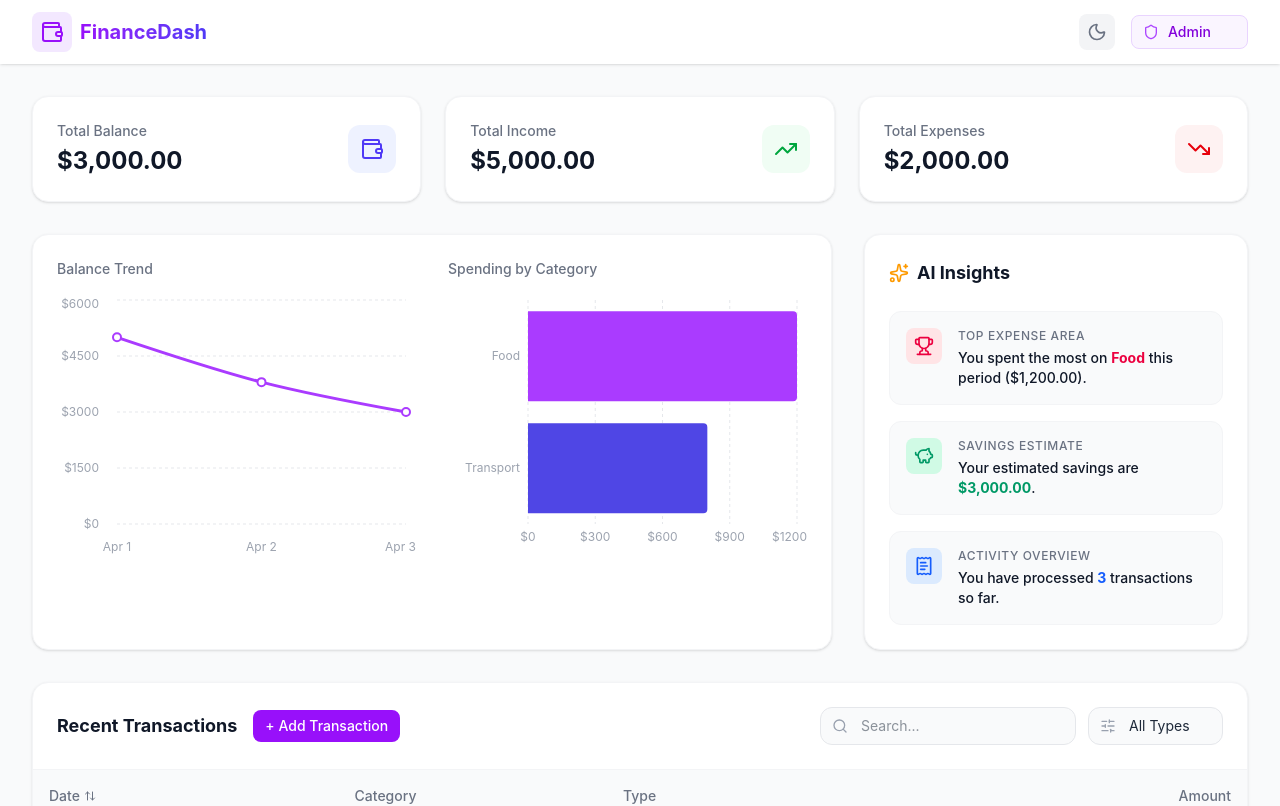
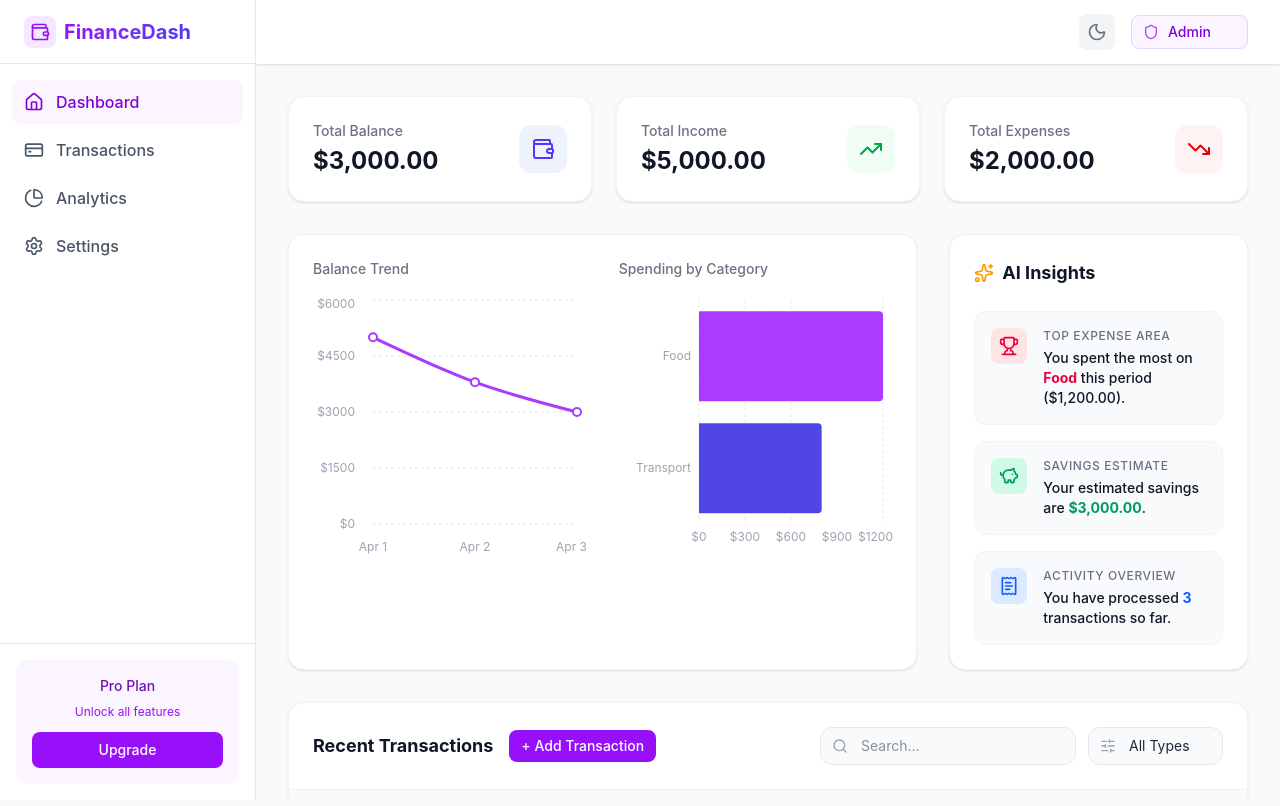
Before and after one commit to umeshh-kuumar/finance-dashboard, a React (Vite) app: page / in a window 1280 px wide. Shown: the top 806 px of the page. Built offline with nearby package versions, Linux system fonts and the light colour scheme.

Commit message:
add Sidebar

```diff
--- a/src/App.jsx
+++ b/src/App.jsx
@@ -2,12 +2,18 @@ import React from 'react';
 import './App.css';
 import Navbar from './components/Navbar';
 import Dashboard from './pages/Dashboard';
+import Sidebar from './components/Sidebar';
 
 function App() {
   return (
-    <div className="min-h-screen bg-gray-50 dark:bg-gray-900 transition-colors duration-200">
-      <Navbar />
-      <Dashboard />
+    <div className="flex h-screen bg-gray-50 dark:bg-gray-900 transition-colors duration-200 overflow-hidden">
+      <Sidebar />
+      <div className="flex-1 flex flex-col overflow-hidden">
+        <Navbar />
+        <div className="flex-1 overflow-y-auto">
+          <Dashboard />
+        </div>
+      </div>
     </div>
   );
 }
--- a/src/components/Navbar.jsx
+++ b/src/components/Navbar.jsx
@@ -9,7 +9,7 @@ const Navbar = () => {
     <nav className="bg-white dark:bg-gray-800 shadow-sm sticky top-0 z-10 transition-colors duration-200">
       <div className="max-w-7xl mx-auto px-4 sm:px-6 lg:px-8">
         <div className="flex justify-between items-center h-16">
-          <div className="flex items-center gap-2">
+          <div className="flex items-center gap-2 md:hidden">
             <div className="p-2 bg-purple-100 dark:bg-purple-900 rounded-lg">
               <Wallet className="w-6 h-6 text-purple-600 dark:text-purple-300" />
             </div>
@@ -17,6 +17,8 @@ const Navbar = () => {
               FinanceDash
             </span>
           </div>
+          {/* Spacer for md screens where logo is hidden */}
+          <div className="hidden md:block"></div>
 
           <div className="flex items-center gap-4">
             <button
--- /dev/null
+++ b/src/components/Sidebar.jsx
@@ -0,0 +1,56 @@
+import React from 'react';
+import { Home, PieChart, CreditCard, Settings, Wallet } from 'lucide-react';
+
+const Sidebar = () => {
+  return (
+    <aside className="w-64 bg-white dark:bg-gray-800 border-r border-gray-200 dark:border-gray-700 hidden md:flex flex-col transition-colors duration-200 sticky top-0 h-screen">
+      <div className="h-16 border-b border-gray-200 dark:border-gray-700 flex items-center px-6 gap-2">
+        <div className="p-1.5 bg-purple-100 dark:bg-purple-900 rounded-lg">
+          <Wallet className="w-5 h-5 text-purple-600 dark:text-purple-300" />
+        </div>
+        <span className="text-xl font-bold bg-clip-text text-transparent bg-gradient-to-r from-purple-600 to-indigo-600 dark:from-purple-400 dark:to-indigo-400">
+          FinanceDash
+        </span>
+      </div>
+      <nav className="flex-1 overflow-y-auto py-4">
+        <ul className="space-y-1 px-3">
+          <li>
+            <a href="#" className="flex items-center gap-3 px-3 py-2.5 bg-purple-50 dark:bg-purple-900/30 text-purple-700 dark:text-purple-300 rounded-lg">
+              <Home className="w-5 h-5" />
+              <span className="font-medium">Dashboard</span>
+            </a>
+          </li>
+          <li>
+            <a href="#" className="flex items-center gap-3 px-3 py-2.5 text-gray-600 dark:text-gray-400 hover:bg-gray-50 dark:hover:bg-gray-700/50 hover:text-gray-900 dark:hover:text-gray-200 rounded-lg transition-colors">
+              <CreditCard className="w-5 h-5" />
+              <span className="font-medium">Transactions</span>
+            </a>
+          </li>
+          <li>
+            <a href="#" className="flex items-center gap-3 px-3 py-2.5 text-gray-600 dark:text-gray-400 hover:bg-gray-50 dark:hover:bg-gray-700/50 hover:text-gray-900 dark:hover:text-gray-200 rounded-lg transition-colors">
+              <PieChart className="w-5 h-5" />
+              <span className="font-medium">Analytics</span>
+            </a>
+          </li>
+          <li>
+            <a href="#" className="flex items-center gap-3 px-3 py-2.5 text-gray-600 dark:text-gray-400 hover:bg-gray-50 dark:hover:bg-gray-700/50 hover:text-gray-900 dark:hover:text-gray-200 rounded-lg transition-colors">
+              <Settings className="w-5 h-5" />
+              <span className="font-medium">Settings</span>
+            </a>
+          </li>
+        </ul>
+      </nav>
+      <div className="p-4 border-t border-gray-200 dark:border-gray-700">
+        <div className="bg-purple-50 dark:bg-purple-900/30 rounded-xl p-4 text-center">
+          <p className="text-sm font-medium text-purple-800 dark:text-purple-300 mb-2">Pro Plan</p>
+          <p className="text-xs text-purple-600 dark:text-purple-400 mb-3">Unlock all features</p>
+          <button className="w-full bg-purple-600 hover:bg-purple-700 text-white text-sm font-medium py-2 rounded-lg transition-colors">
+            Upgrade
+          </button>
+        </div>
+      </div>
+    </aside>
+  );
+};
+
+export default Sidebar;
```
